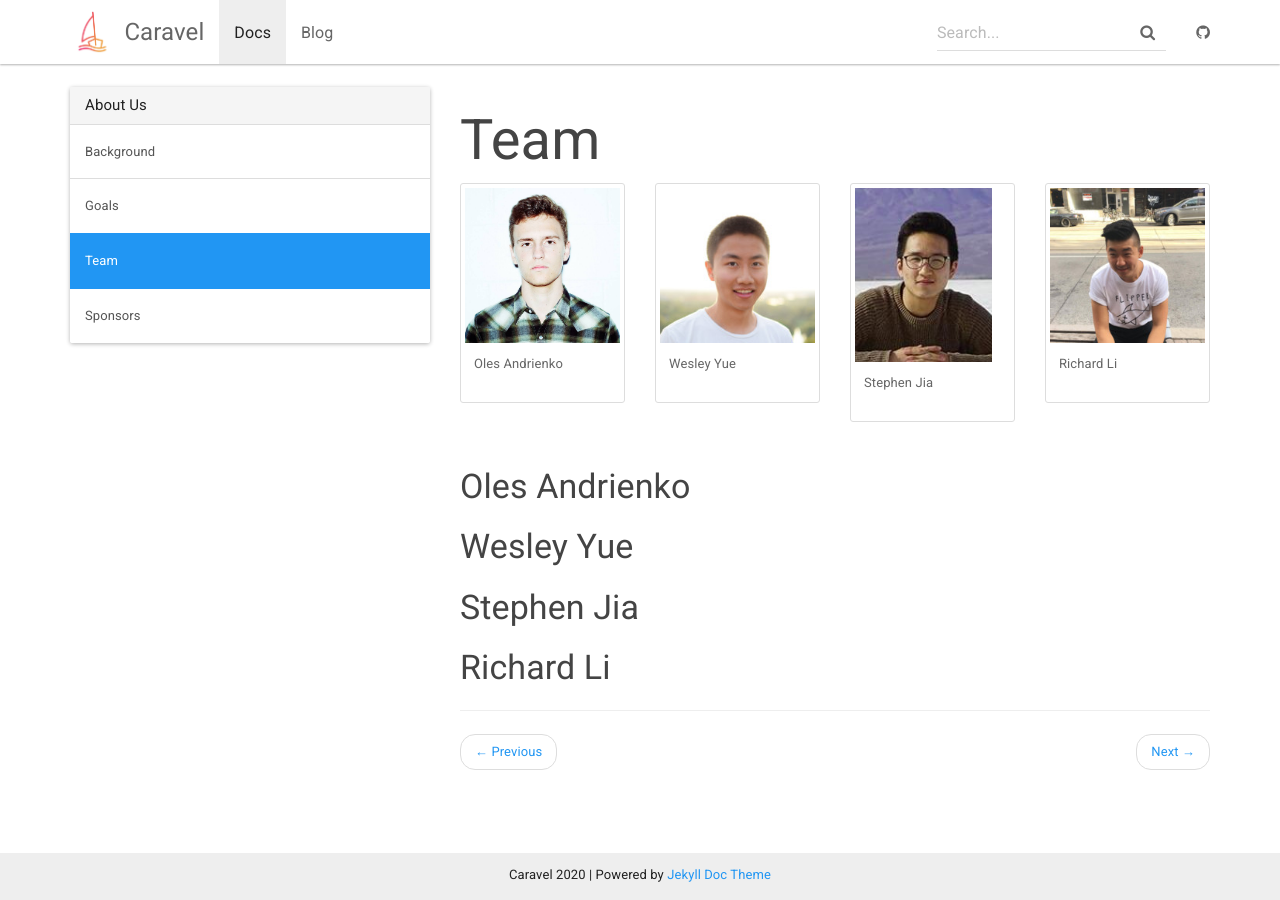
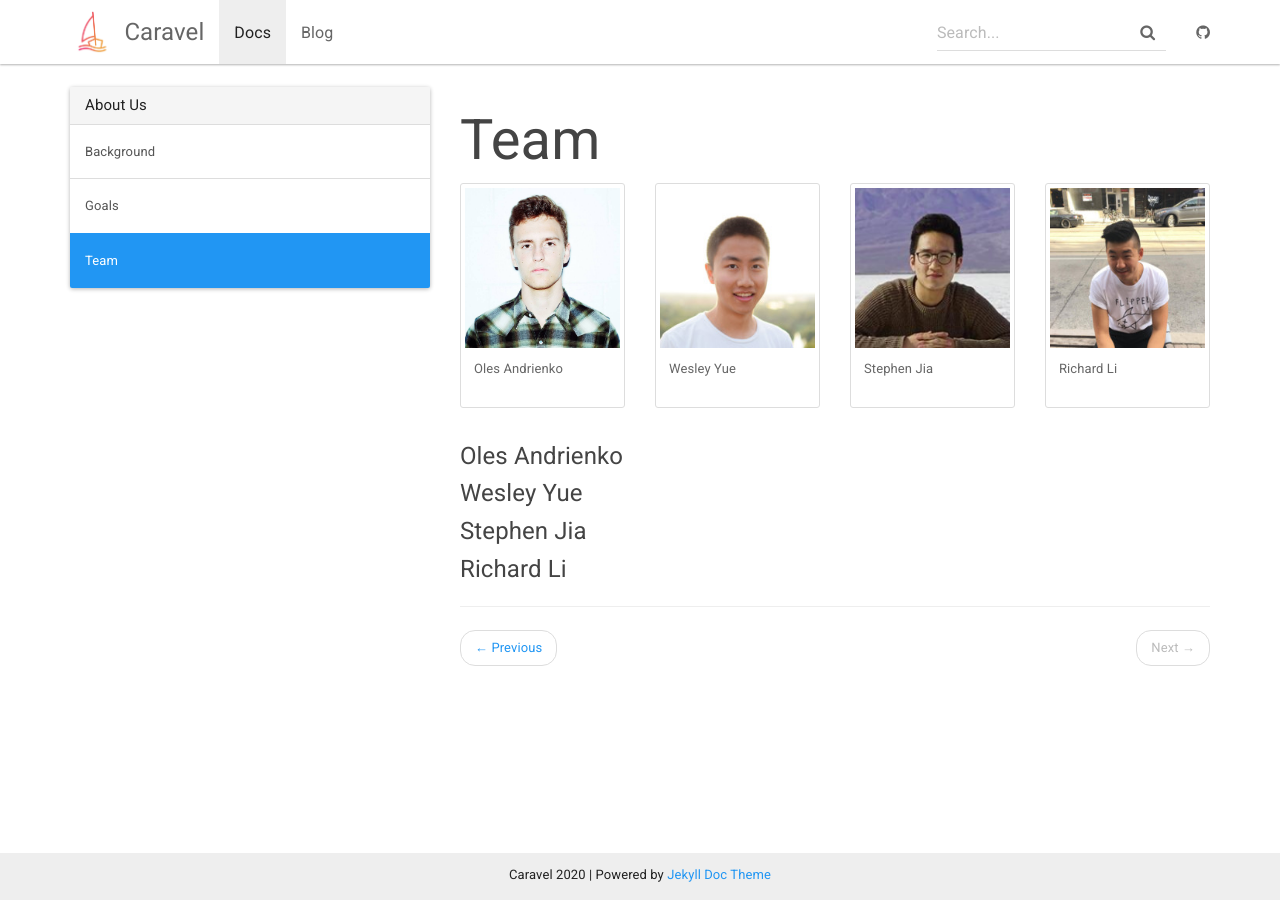
Before and after one commit to gocaravel/gocaravel-site, a Jekyll site: the page built from _docs/team.md, in a window 1280 px wide. Built offline with Jekyll 4.4.1, drawn with Linux system fonts in a browser that asks for light colours.

Commit message:
Fix Images

```diff
--- a/_data/docs.yml
+++ b/_data/docs.yml
@@ -3,4 +3,3 @@
   - home
   - goals
   - team
-  - sponsors
--- a/_docs/team.md
+++ b/_docs/team.md
@@ -8,7 +8,7 @@ permalink: /docs/team/
   <div class="col-sm-3">
     <div class="thumbnail">
       <div class="image">
-        <img src="/assets/img/oles.jpg" class="img-responsive" alt="Oles">
+        <img style="height:160px;" src="/assets/img/oles.jpg" class="img-responsive" alt="Oles">
       </div>
       <div class="caption">
         <p>Oles Andrienko</p>
@@ -19,7 +19,7 @@ permalink: /docs/team/
   <div class="col-sm-3">
     <div class="thumbnail">
       <div class="image">
-        <img src="/assets/img/wesley.jpeg" class="img-responsive" alt="Wesley">
+        <img style="height:160px;" src="/assets/img/wesley.jpeg" class="img-responsive" alt="Wesley">
       </div>
       <div class="caption">
         <p>Wesley Yue</p>
@@ -30,7 +30,7 @@ permalink: /docs/team/
   <div class="col-sm-3">
     <div class="thumbnail">
       <div class="image">
-        <img src="/assets/img/stephen.png" class="img-responsive" alt="Stephen">
+        <img style="height:160px;" src="/assets/img/stephen.png" class="img-responsive" alt="Stephen">
       </div>
       <div class="caption">
         <p>Stephen Jia</p>
@@ -41,7 +41,7 @@ permalink: /docs/team/
   <div class="col-sm-3">
     <div class="thumbnail">
       <div class="image">
-        <img src="/assets/img/richard.jpeg" class="img-responsive" alt="Richard Li">
+        <img style="height:160px;" src="/assets/img/richard.jpeg" class="img-responsive" alt="Richard Li">
       </div>
       <div class="caption">
         <p>Richard Li</p>
@@ -51,10 +51,10 @@ permalink: /docs/team/
 
 </div>
 
-### Oles Andrienko
+#### Oles Andrienko
 
-### Wesley Yue
+#### Wesley Yue
 
-### Stephen Jia
+#### Stephen Jia
 
-### Richard Li
+#### Richard Li
```
Also changed, not shown: assets/img/stephen.png.
